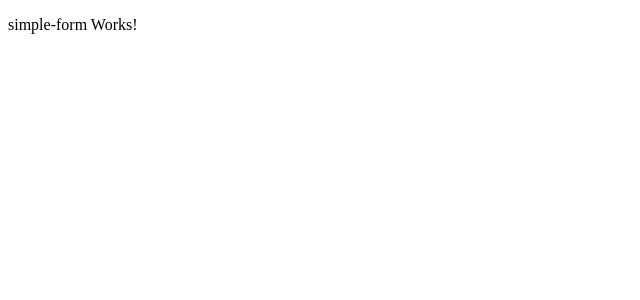
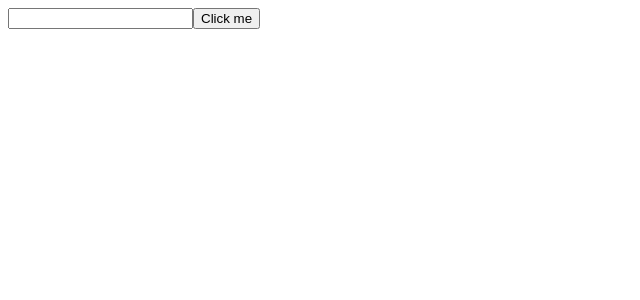
Before and after one commit to kothagundla1/angular2-funda, an Angular app in the folder angualarfirstapplication/: page / in a window 1280 px wide. Shown: the top 300 px of the page, without its empty margins (0-640 px from the left). Built offline with nearby package versions, Linux system fonts and the light colour scheme.

Commit message:
manuplating the simple form function

```diff
--- a/angualarfirstapplication/src/app/simple-form/simple-form.component.ts
+++ b/angualarfirstapplication/src/app/simple-form/simple-form.component.ts
@@ -3,9 +3,10 @@
 @Component({
   selector: 'app-simple-form',
   template: `
-    <p>
-      simple-form Works!
-    </p>
+    <div>
+      <input #myInput type="text">
+     <button (click)="onClick(myInput.value) "> Click me </button>
+    </div>
   `,
   styles: []
 })
@@ -15,5 +16,8 @@
 
   ngOnInit() {
   }
+  onClick(value){
+    console.log(value);
+  }
 
 }
```
